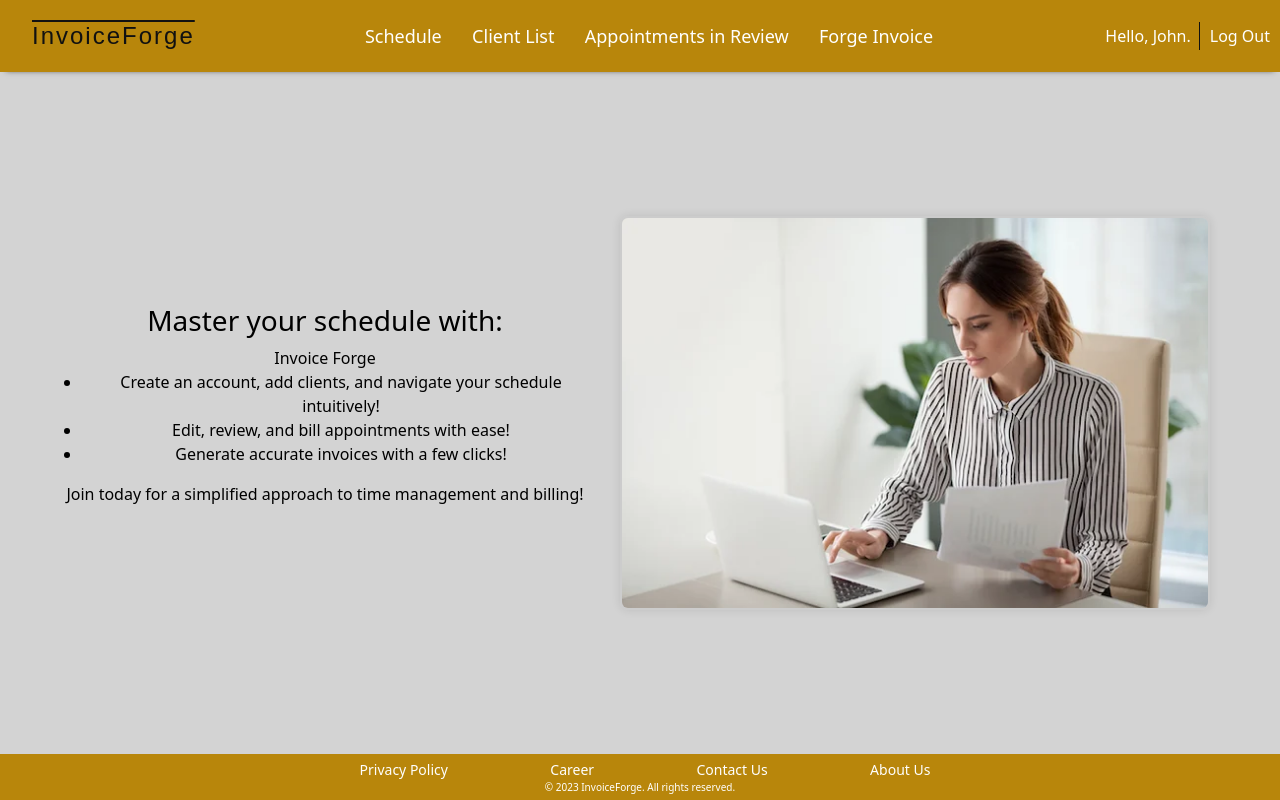
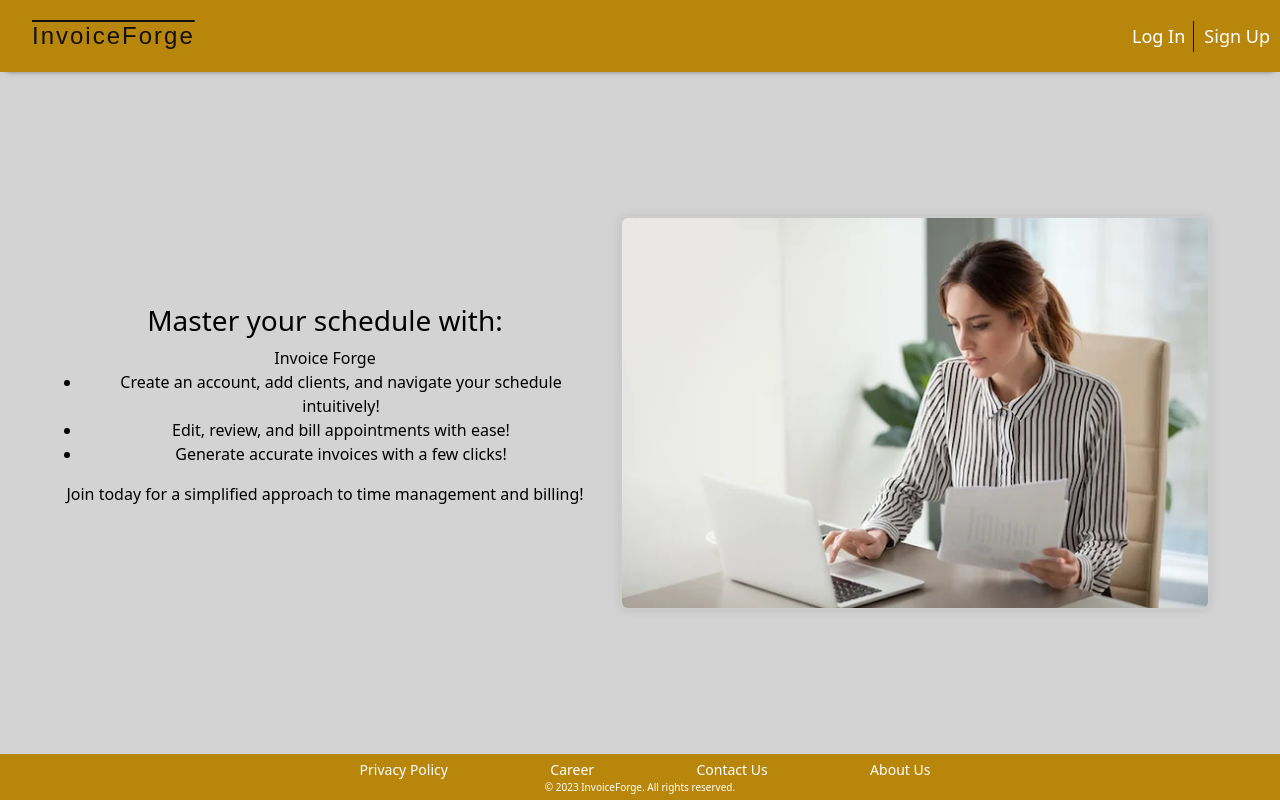
Before and after one commit to onipedeo/InvoiceForge, a React (Vite) app in the folder frontend/: page / in a window 1280 px wide. Built offline with nearby package versions, Linux system fonts and the light colour scheme.

Commit message:
removed hardcoded user object

```diff
--- a/frontend/src/App.jsx
+++ b/frontend/src/App.jsx
@@ -20,7 +20,7 @@ function App() {
   };
 
 
-  const [user, setUser] = useState({ id: 1, firstName: "John", lastName: "Doe" });
+  const [user, setUser] = useState(null);
   const [displayPage, setDisplayPage] = useState(0);
 
   useEffect(() => {
```
